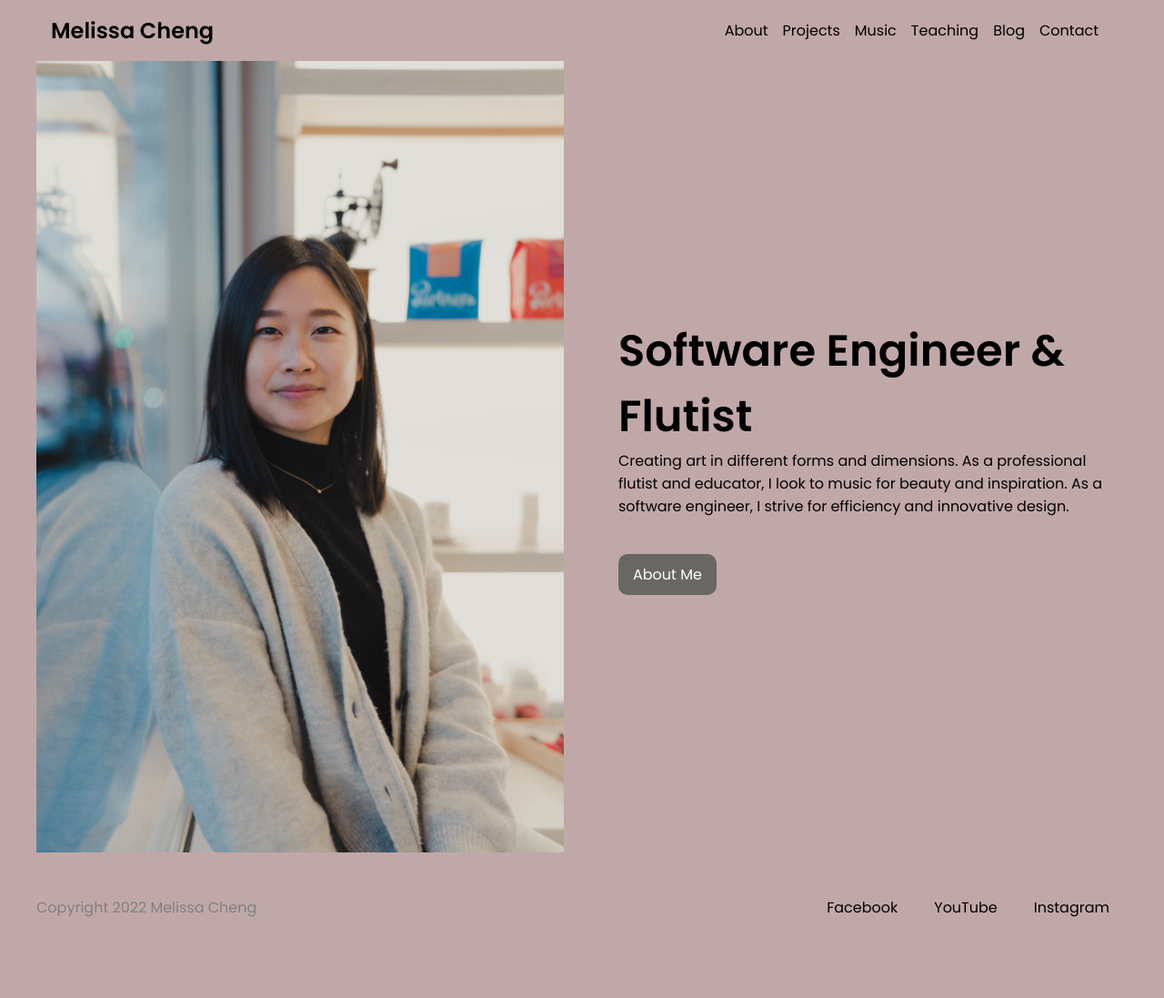
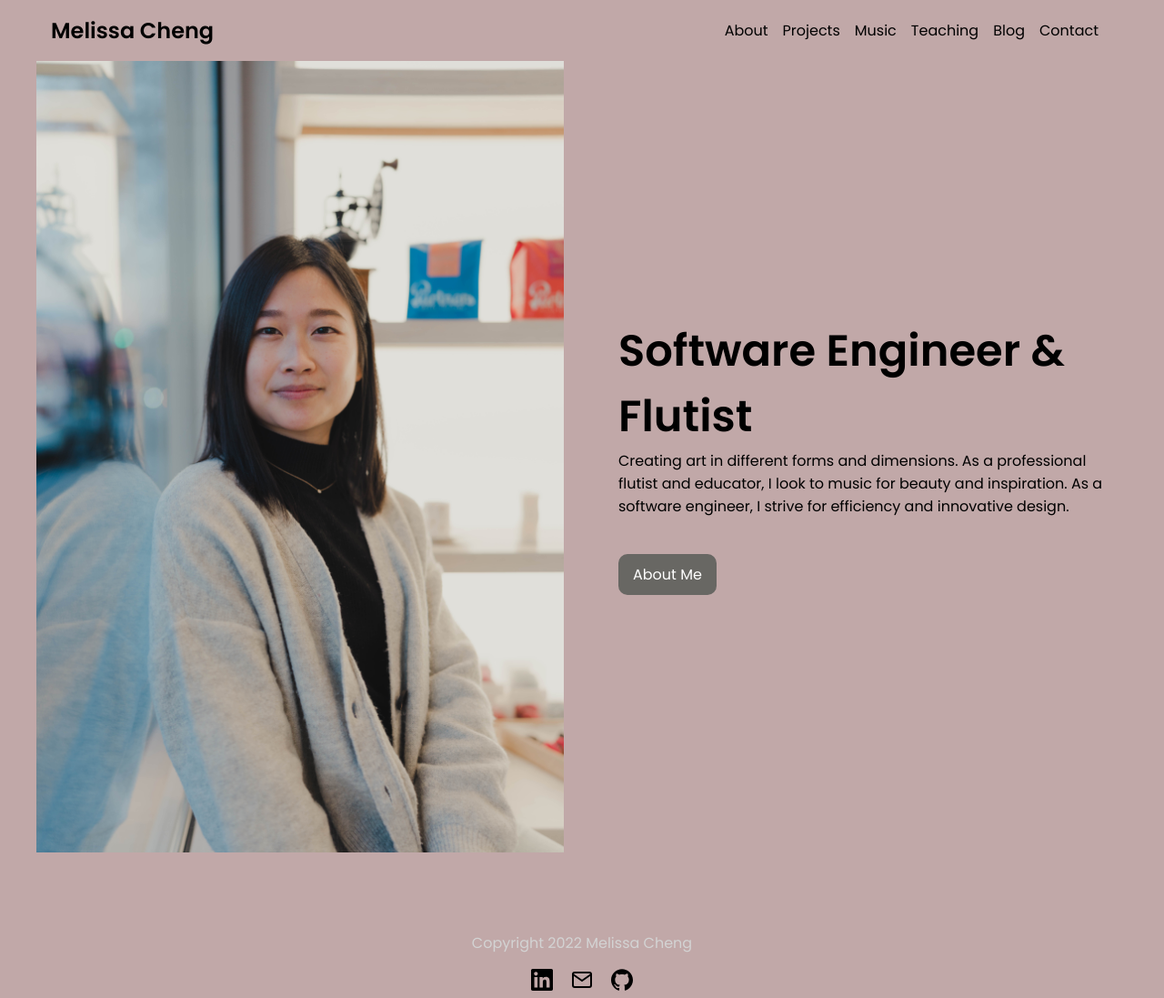
Before and after one commit to melissaAcheng/melissa-cheng-portfolio, a Gatsby site: page / in a window 1280 px wide. Shown: the whole page at 91% size. Before the commit the page ends 1017 px from the top, so only its background shows below. Built offline with nearby package versions, Linux system fonts and the light colour scheme; Gatsby itself is replaced by a stand-in of ours.

Commit message:
added social icons in footer

```diff
--- a/src/components/layout.js
+++ b/src/components/layout.js
@@ -1,6 +1,7 @@
 import * as React from "react";
 import { Link, useStaticQuery, graphql } from "gatsby";
 import Navbar from "./Navbar";
+import { StaticImage } from "gatsby-plugin-image";
 import "../styles/layout.css";
 
 const Layout = ({ pageTitle, children }) => {
@@ -24,24 +25,36 @@ const Layout = ({ pageTitle, children }) => {
         <section>{children}</section>
       </main>
       <footer>
+        <div>
           <p>Copyright 2022 Melissa Cheng</p>
           <ul>
             <li>
-            <Link to="https://www.facebook.com/melissaaaaaacheng/" target="_blank">
-              Facebook
+              <Link to="https://www.linkedin.com/in/melissaacheng/" target="_blank">
+                <StaticImage src="../images/socials/linkedin-1.svg" alt="LinkedIn icon" />
               </Link>
             </li>
             <li>
-            <Link to="https://www.youtube.com/c/MelissaCheng" target="_blank">
-              YouTube
+              <a href="mailto: melcheng12@gmail.com" target="_blank">
+                <StaticImage src="../images/socials/mail.svg" alt="Email icon" />
+              </a>
+            </li>
+            <li>
+              <Link to="https://github.com/melissaAcheng" target="_blank">
+                <StaticImage src="../images/socials/github-1.svg" alt="GitHub icon" />
               </Link>
             </li>
-          <li>
+            {/* <li>
+              <Link to="https://www.youtube.com/c/MelissaCheng" target="_blank">
+                <StaticImage src="../images/socials/youtube-1.svg" alt="YouTube icon" />
+              </Link>
+            </li> */}
+            {/* <li>
               <Link to="https://www.instagram.com/melplaysflute/?hl=en" target="_blank">
-              Instagram
+                <StaticImage src="../images/socials/instagram.svg" alt="Instagram icon" />
               </Link>
-          </li>
+            </li> */}
           </ul>
+        </div>
       </footer>
     </div>
   );
--- a/src/styles/layout.css
+++ b/src/styles/layout.css
@@ -54,7 +54,7 @@ nav a:hover {
 }
 
 main {
-  padding-bottom: 5rem;
+  padding-bottom: 10rem;
 }
 
 main h1 {
@@ -65,20 +65,18 @@ main h1 {
 /* FOOTER */
 
 footer {
-  /* margin-top: 30px;
-  padding: 1.5rem; */
   position: absolute;
   bottom: 0;
   width: 100%;
-  height: 2.5rem;
-
+  height: 5rem;
   display: flex;
   align-items: center;
-  justify-content: space-between;
+  justify-content: center;
+  /* border: 2px solid blue; */
 }
 
 footer p {
-  color: gray;
+  color: lightgray;
 }
 
 footer ul {
@@ -86,9 +84,9 @@ footer ul {
   flex-wrap: wrap;
   list-style: none;
   justify-content: center;
+  padding-top: 1rem;
 }
 
 footer li {
-  margin: auto 20px;
-  color: gray;
+  margin: auto 10px;
 }
```
Also changed, not shown: src/images/socials/github-1.svg (added), src/images/socials/github.svg (added), src/images/socials/instagram.svg (added), src/images/socials/linkedin-1.svg (added), src/images/socials/linkedin.svg (added), src/images/socials/mail.svg (added), src/images/socials/youtube-1.svg (added), src/images/socials/youtube.svg (added). Lines whose indentation alone changed are shown as unchanged.
